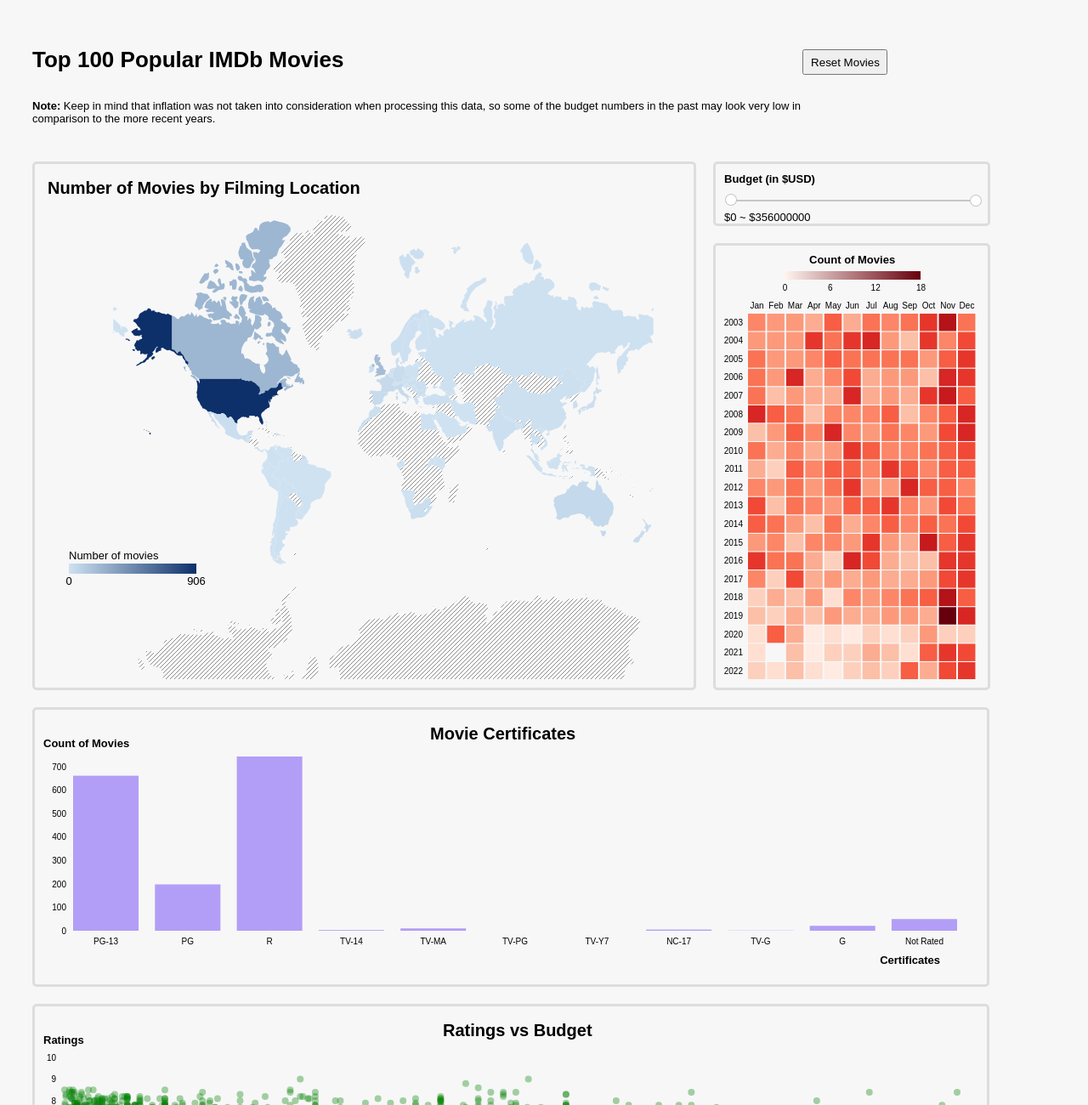
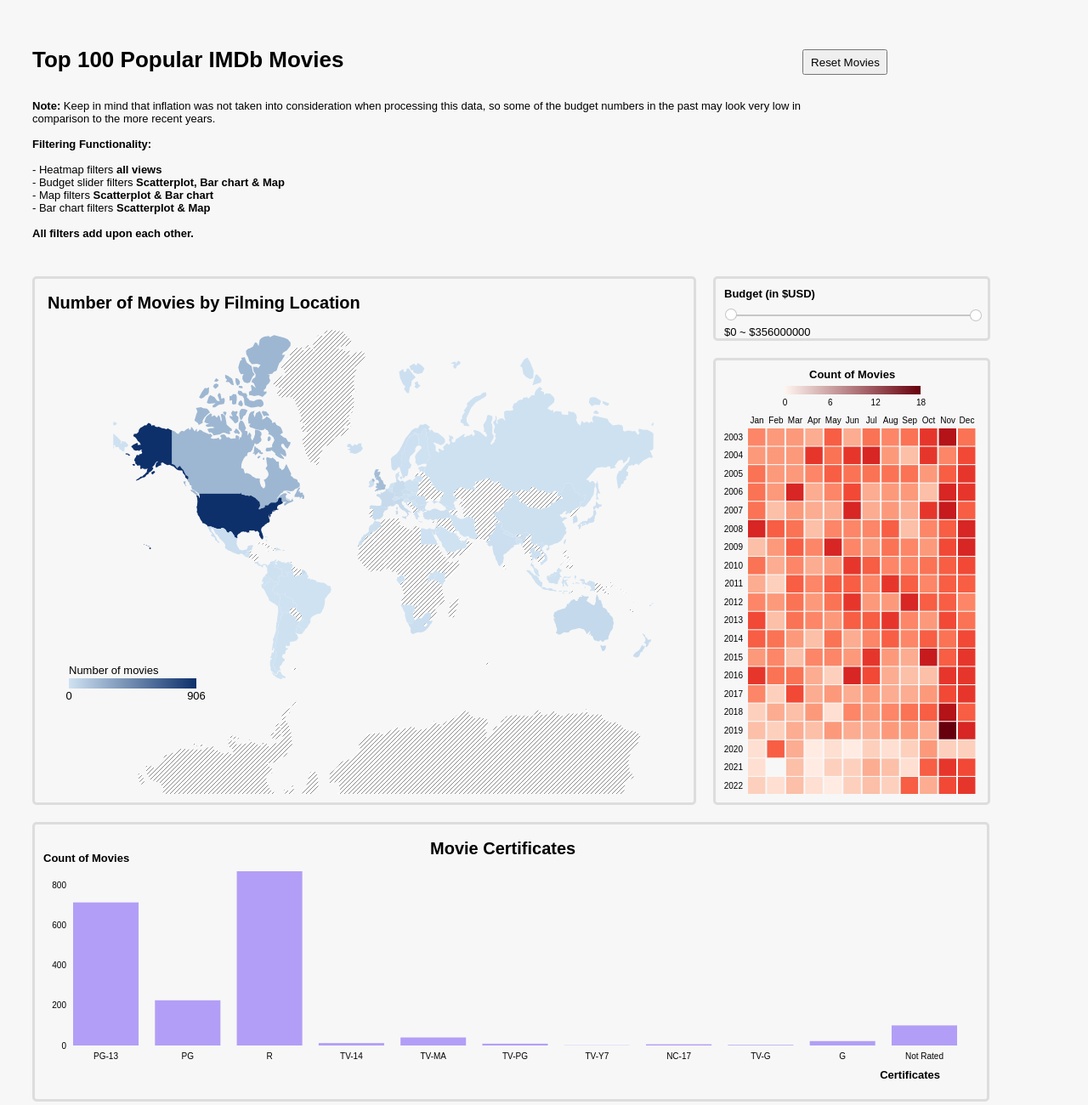
Before and after one commit to janellewong/moviesViz, a plain HTML site: page index.html in a window 1280 px wide. Shown: the top 1300 px of the page at 85% size. Drawn offline with Linux system fonts and the light colour scheme.

Commit message:
Add filter note and clean up code

```diff
--- a/index.html
+++ b/index.html
@@ -20,10 +20,20 @@
 
     <div class="note">
         <p><b>Note: </b>Keep in mind that inflation was not taken into consideration when processing this data,
-            so some of the budget numbers in the past may look very low in comparison to the more recent years.</p>
+            so some of the budget numbers in the past may look very low in comparison to the more recent years.
+
+        <br><br>
+        <b>Filtering Functionality:</b><br><br>
+
+        - Heatmap filters <b>all views</b><br>
+        - Budget slider filters <b>Scatterplot, Bar chart & Map</b><br>
+        - Map filters <b>Scatterplot & Bar chart</b><br>
+        - Bar chart filters <b>Scatterplot & Map</b><br>
+        <br>
+        <b>All filters add upon each other.</b>
+
+        </p>
     </div>
-
-
 
     <div class="container">
         <div class="top-left-box">
--- a/js/barchart.js
+++ b/js/barchart.js
@@ -140,10 +140,8 @@
       // Specificy accessor functions
       vis.xValue = d => d.key;
       vis.yValue = d => d.count;
-      // console.log(vis.aggregatedData.map(vis.xValue));
 
       // Set the scale input domains
-      // vis.xScale.domain(vis.aggregatedData.map(vis.xValue));
       vis.yScale.domain([0, d3.max(vis.aggregatedData, vis.yValue)]);
 
       vis.renderVis();
@@ -183,7 +181,6 @@
       // Tooltip event listeners
       bars
         .on('mouseover', (event,d) => {
-          // if (selectedGenderFilter.length == 0 || selectedGenderFilter.includes(d.gender)) {
             d3.select('#tooltip')
               .style('display', 'block')
               .style('left', (event.pageX + vis.config.tooltipPadding) + 'px')
--- a/js/main.js
+++ b/js/main.js
@@ -23,8 +23,6 @@
     'heatmapFiltersBudgetSlider',
     'barchartFiltersBudgetSlider'
 );
-
-// TODO: Instantiate charts with global filter slider
 
 /**
  * Load data from CSV file asynchronously and render charts
@@ -60,10 +58,8 @@
   });
 
   data_filtered = data.filter(d => d.Budget !== null);
-  data = data.filter(d => d.Budget !== null);
-  newData = data.filter(d => d.Budget !== null);; // Set default for newData
 
-  scatterplot = new ScatterPlot({parentElement: '#scatter-plot',}, data_filtered, dispatcher); // put the filtered data in since we don't want unknowns in the scatterplot
+  scatterplot = new ScatterPlot({parentElement: '#scatter-plot',}, data_filtered, dispatcher);
   barchart = new BarChart({parentElement: '#bar-chart',}, data, dispatcher);
   heatmap = new Heatmap({parentElement: '#heatmap',}, data, dispatcher);
   geographic = new Geographic({parentElement: '#geographic-map',}, geoData, dispatcher);
@@ -101,7 +97,6 @@
   scatterplot.data = _scatterplotData
   barchart.data = _data
   heatmap.data = _data
-  // geographic.data = _geoData
   updateGeoData(_data, _geoData)
 }
 
@@ -109,8 +104,6 @@
   selectedMovies.clear();
   selectedCertificates.clear();
   selectedCountries.clear();
-  // resetAllData(data, geoData, data_filtered);
-  // updateAllVis();
   resetSliders();
 }
 
@@ -207,12 +200,11 @@
 
 // update all other charts when the barchart is selected
 dispatcher.on('barchartFiltersAllViz', () => {
-  // updateHeatMap();
   updateScatterPlot();
   updateGeoMap();
 });
 
-// update scatterplot when movies are selected in heatmap
+// update all other charts when in heatmap is selected
 dispatcher.on('heatmapFiltersAllViz', () => {
   updateBarChart();
   updateScatterPlot();
@@ -223,16 +215,12 @@
 dispatcher.on('geomapFiltersAllViz', () => {
   updateBarChart();
   updateScatterPlot();
-  // updateHeatMap();
 });
 
 function updateGeoData(_data, _geoData) {
   let countryMovieCount = getCountForEachFilmLocationCountry(_data);
 
   let _countryMovieCount = getCountForEachFilmLocationCountry(_data)
-  // console.log("before",countryMovieCount)
-
-  // let numCountries = 0;
   _geoData.objects.countries.geometries.forEach(country => {
     let countryName = country.properties.name
 
@@ -243,9 +231,6 @@
       country.properties.count = 0;
     }
   });
-  // console.log("after", _countryMovieCount)
-  // console.log('total countries:', numCountries)
-
   return _geoData
 }
 
@@ -274,8 +259,6 @@
   updateBarChart();
   updateScatterPlot();
   updateGeoMap();
-  updateHeatMap();
-
 }
 
 const fromSlider = document.querySelector('#slider1');
--- a/js/scatterplot.js
+++ b/js/scatterplot.js
@@ -154,7 +154,6 @@
           });
 
       // Update the axes/gridlines
-      // We use the second .call() to remove the axis and just show gridlines
       vis.xAxisG
           .call(vis.xAxis)
           .call(g => g.select('.domain').remove());
```
Also changed, not shown: js/geomap.js (+0 -10 lines), js/heatmap.js (+0 -34 lines).
